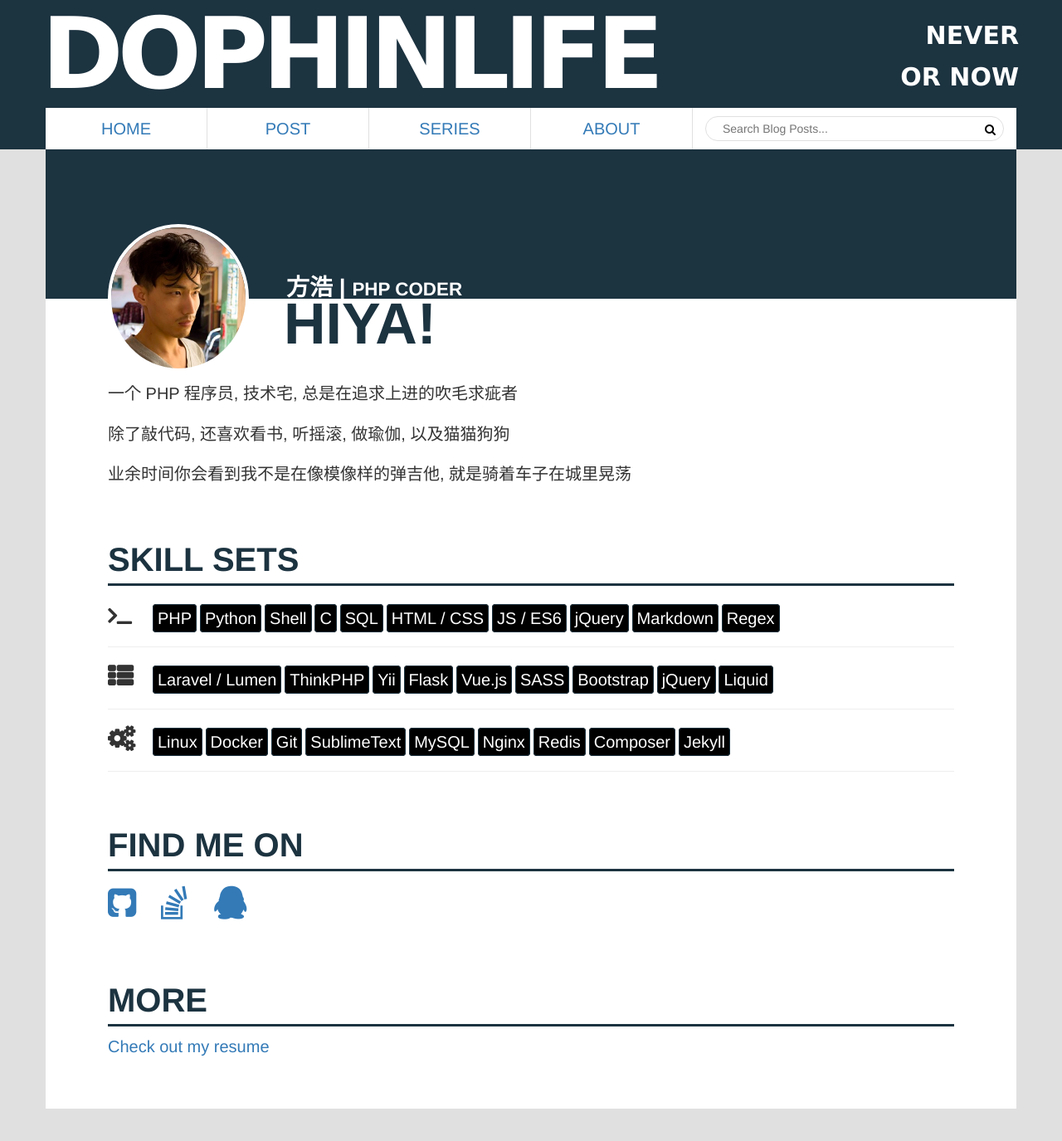
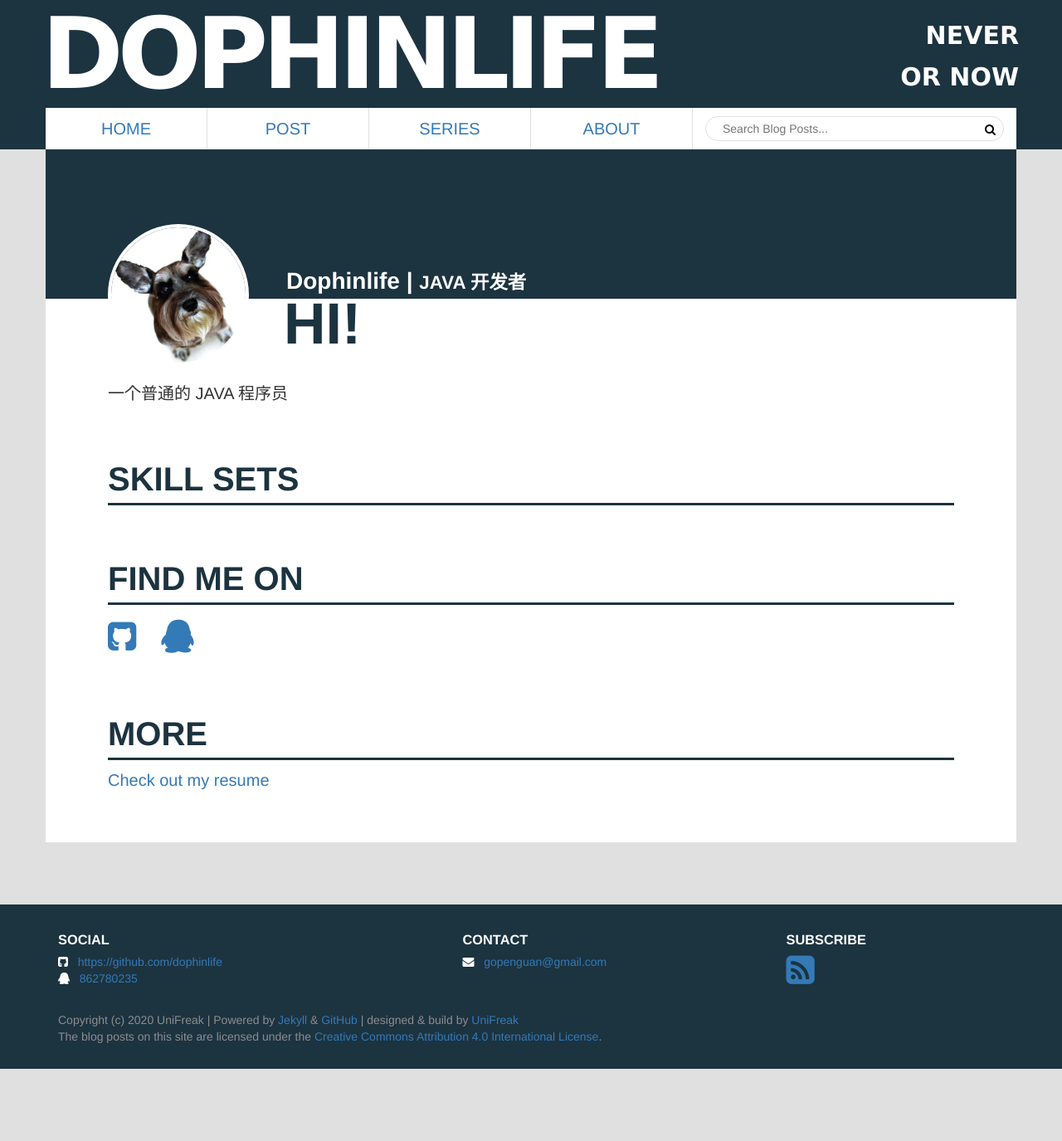
Before and after one commit to dophinlife/dophinlife.github.io, a Jekyll site: the page built from about/index.html, in a window 1280 px wide and 1400 px high. Shown: the top 1375 px of the window at 83% size. Built offline with Jekyll 4.4.1, drawn with Linux system fonts in a browser that asks for light colours; some of the changed text lies outside the part shown.

Commit message:
modify personal info

```diff
--- a/_data/me.yml
+++ b/_data/me.yml
@@ -1,29 +1,27 @@
 # About page & Footer
 
-name: 方浩
-job: "PHP Coder"
-hi: "HIYA!"
+name: Dophinlife
+job: "Java 开发者"
+hi: "HI!"
 avatar_img: "/assets/img/me.png"
 intro:
-  - "一个 PHP 程序员, 技术宅, 总是在追求上进的吹毛求疵者"
-  - "除了敲代码, 还喜欢看书, 听摇滚, 做瑜伽, 以及猫猫狗狗"
-  - "业余时间你会看到我不是在像模像样的弹吉他, 就是骑着车子在城里晃荡"
+  - "一个普通的 JAVA 程序员"
 skills:
-  - name: "Programming"
-    icon-class: "fa fa-terminal"
-    list: ["PHP", "Python", "Shell", "C", "SQL", "HTML / CSS", "JS / ES6", "jQuery", "Markdown", "Regex"]
-  - name: "Framework"
-    icon-class: "fa fa-th-list"
-    list: ["Laravel / Lumen", "ThinkPHP", "Yii", "Flask", "Vue.js", "SASS", "Bootstrap", "jQuery", "Liquid"]
-  - name: "Tools"
-    icon-class: "fa fa-cogs"
-    list: ["Linux", "Docker", "Git", "SublimeText", "MySQL", "Nginx", "Redis", "Composer", "Jekyll"]
+  #- name: "Programming"
+  #  icon-class: "fa fa-terminal"
+  #  list: ["PHP", "Python", "Shell", "C", "SQL", "HTML / CSS", "JS / ES6", "jQuery", "Markdown", "Regex"]
+  #- name: "Framework"
+  #  icon-class: "fa fa-th-list"
+  #  list: ["Laravel / Lumen", "ThinkPHP", "Yii", "Flask", "Vue.js", "SASS", "Bootstrap", "jQuery", "Liquid"]
+  #- name: "Tools"
+  #  icon-class: "fa fa-cogs"
+  #  list: ["Linux", "Docker", "Git", "SublimeText", "MySQL", "Nginx", "Redis", "Composer", "Jekyll"]
 
 display_name: UniFreak
 contact:
-  - {name: "Mobile", icon-class: "fa fa-phone-square", text: "153 6999 7084", link: "tel: 15369997084"}
-  - {name: "Email", icon-class: "fa fa-envelope", text: "fanghao90s@gmail.com", link: "mailto: fanghao90s@gmail.com"}
+  #- {name: "Mobile", icon-class: "fa fa-phone-square", text: "153 6999 7084", link: "tel: 15369997084"}
+  - {name: "Email", icon-class: "fa fa-envelope", text: "gopenguan@gmail.com", link: "mailto: gopenguan@gmail.com"}
 social:
-  - {name: "GitHub", icon-class: "fa fa-github-square", text: "https://github.com/unifreak", link: "https://github.com/unifreak"}
-  - {name: "StackOverflow", icon-class: "fa fa-stack-overflow", text: "stack-overflow", link: "https://stackoverflow.com/users/3776039/unifreak"}
-  - {name: "QQ", icon-class: "fa fa-qq", text: "744910240", link: "https://user.qzone.qq.com/744910240"}
+  - {name: "GitHub", icon-class: "fa fa-github-square", text: "https://github.com/dophinlife", link: "https://github.com/unifreak"}
+  # - {name: "StackOverflow", icon-class: "fa fa-stack-overflow", text: "stack-overflow", link: "https://stackoverflow.com/users/3776039/unifreak"}
+  - {name: "QQ", icon-class: "fa fa-qq", text: "862780235", link: "https://user.qzone.qq.com/862780235"}
```
Also changed, not shown: assets/img/me.png.
